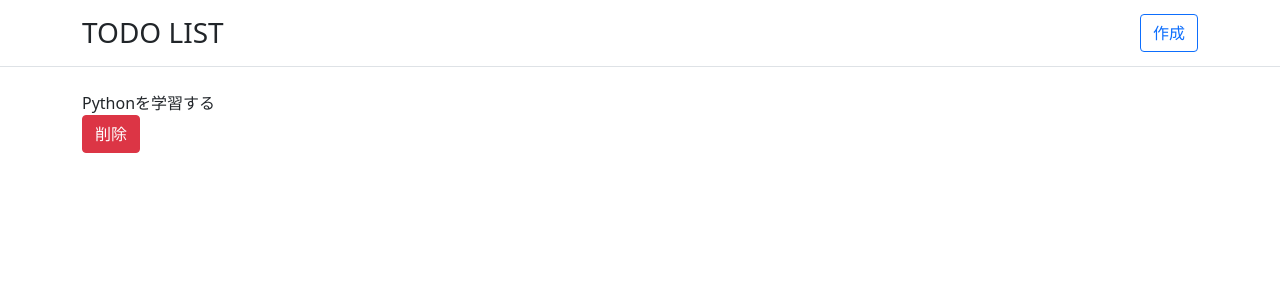
After one commit to kdntiaoao/django-todolist, a Django app: page /delete/1 in a window 1280 px wide. The commit adds this page. Shown: the top 300 px of the page. Run offline with Django 4.2, Linux system fonts and the light colour scheme; data comes from the database, SQL or seed files in the repository; both versions use the stored data as it was after the commit.

Commit message:
add delete page

```diff
--- /dev/null
+++ b/templates/delete.html
@@ -0,0 +1,12 @@
+{% extends 'base.html' %}
+
+{% block page_header %} Delete Page {% endblock page_header %}
+
+{% block content %}
+<div class="container pt-4">
+    {{object.title}}
+    <form action="" method="POST">{% csrf_token %}
+        <input type="submit" value="削除" class="btn btn-danger">
+    </form>
+</div>
+{% endblock content %}
--- a/templates/list.html
+++ b/templates/list.html
@@ -41,7 +41,7 @@
                     </a>
                 </li>
                 <li>
-                    <a class="btn btn-danger btn-sm" href="#">
+                    <a class="btn btn-danger btn-sm" href="/delete/{{ item.id }}">
                         <svg xmlns="http://www.w3.org/2000/svg" width="16" height="16" fill="currentColor" class="bi bi-trash" viewBox="0 0 16 16">
                             <path d="M5.5 5.5A.5.5 0 0 1 6 6v6a.5.5 0 0 1-1 0V6a.5.5 0 0 1 .5-.5zm2.5 0a.5.5 0 0 1 .5.5v6a.5.5 0 0 1-1 0V6a.5.5 0 0 1 .5-.5zm3 .5a.5.5 0 0 0-1 0v6a.5.5 0 0 0 1 0V6z"/>
                             <path fill-rule="evenodd" d="M14.5 3a1 1 0 0 1-1 1H13v9a2 2 0 0 1-2 2H5a2 2 0 0 1-2-2V4h-.5a1 1 0 0 1-1-1V2a1 1 0 0 1 1-1H6a1 1 0 0 1 1-1h2a1 1 0 0 1 1 1h3.5a1 1 0 0 1 1 1v1zM4.118 4 4 4.059V13a1 1 0 0 0 1 1h6a1 1 0 0 0 1-1V4.059L11.882 4H4.118zM2.5 3V2h11v1h-11z"/>
--- a/todo/urls.py
+++ b/todo/urls.py
@@ -1,8 +1,9 @@
 from django.urls import path
-from .views import TodoList, TodoDetail, TodoCreate
+from .views import TodoDelete, TodoList, TodoDetail, TodoCreate
 
 urlpatterns = [
     path("list/", TodoList.as_view(), name="list"),
     path("detail/<int:pk>", TodoDetail.as_view(), name="detail"),
     path("create/", TodoCreate.as_view(), name="create"),
+    path("delete/<int:pk>", TodoDelete.as_view(), name="delete"),
 ]
--- a/todo/views.py
+++ b/todo/views.py
@@ -1,5 +1,5 @@
 from django.shortcuts import render
-from django.views.generic import ListView, DetailView, CreateView
+from django.views.generic import ListView, DetailView, CreateView, DeleteView
 from django.urls import reverse_lazy
 
 from todo.models import TodoModel
@@ -20,3 +20,8 @@ class TodoCreate(CreateView):
     model = TodoModel
     fields = ('title', 'memo', 'priority', 'deadline')
     success_url = reverse_lazy('list')
+
+class TodoDelete(DeleteView):
+    template_name: str = 'delete.html'
+    model = TodoModel
+    success_url = reverse_lazy('list')
```
Also changed, not shown: db.sqlite3.
